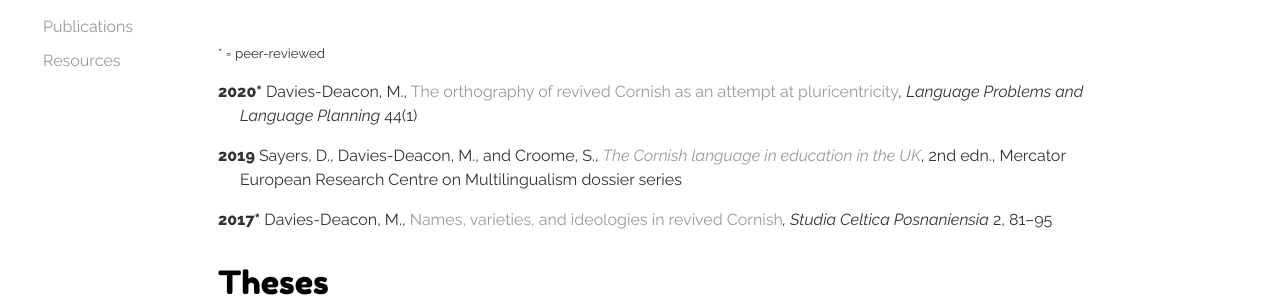
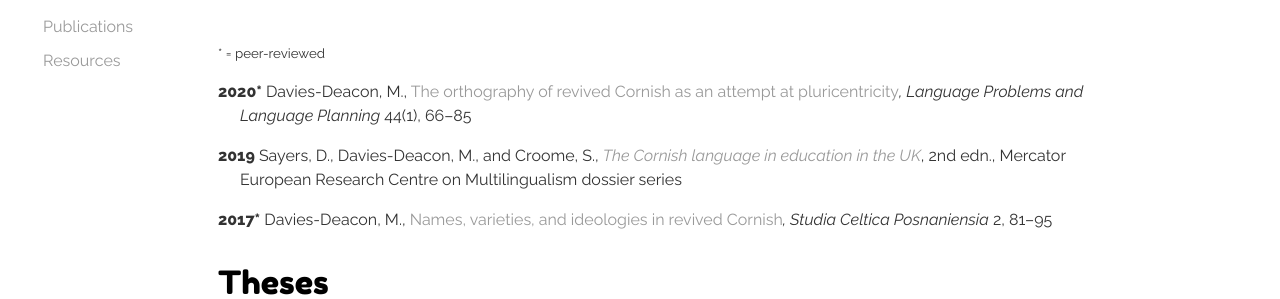
Before and after one commit to merryndd/merryndd.github.io, a Jekyll site: the page built from site/publications/index.html, in a window 1280 px wide. Shown: the part 130-429 px from the top of the page. Built offline with Jekyll 4.4.1, drawn with Linux system fonts in a browser that asks for light colours; comment, search, counter and statistics services are not loaded.

Commit message:
Add page numbers for pluricentricity paper

```diff
--- a/site/publications/_posts/2020-02-01-pluricentricity.html
+++ b/site/publications/_posts/2020-02-01-pluricentricity.html
@@ -8,4 +8,6 @@ peerreview: true
 number: 44
 issue: 1
 fulltext: https://benjamins.com/catalog/lplp.00056.dav
+startpage: 66
+endpage: 85
 ---
```
